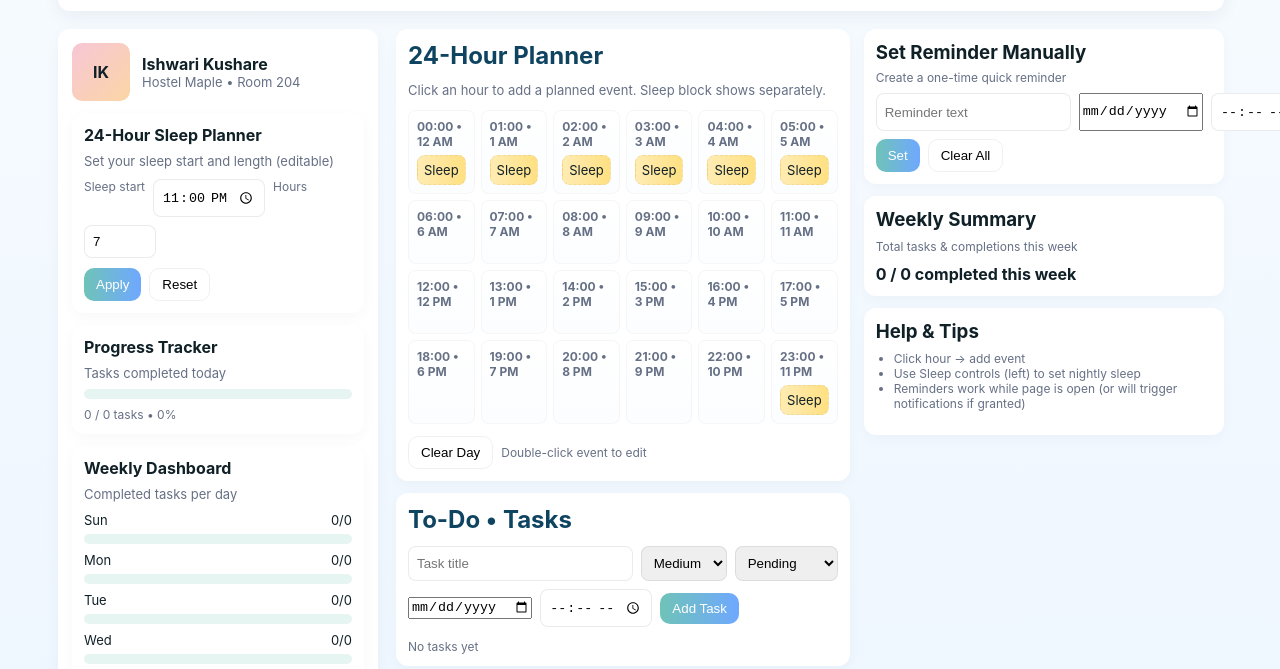
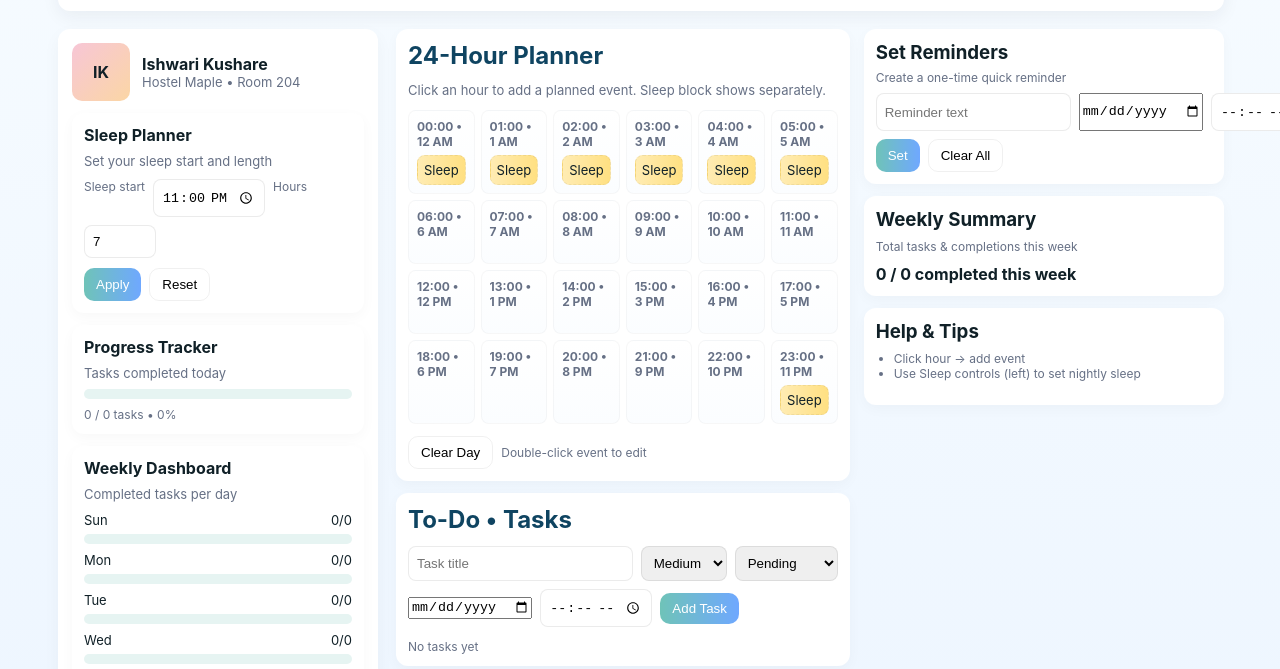
Before and after one commit to ishwari0503-IT/myweb, a plain HTML site: page index.html in a window 1280 px wide. Shown: the part 109-778 px from the top of the page. Drawn offline with Linux system fonts and the light colour scheme.

Commit message:
Update index.html

```diff
--- a/index.html
+++ b/index.html
@@ -394,8 +394,8 @@
             </div>
 
             <div class="card">
-                <div style="font-weight:700;margin-bottom:8px">24-Hour Sleep Planner</div>
-                <div class="small">Set your sleep start and length (editable)</div>
+                <div style="font-weight:700;margin-bottom:8px">Sleep Planner</div>
+                <div class="small">Set your sleep start and length </div>
                 <div style="margin-top:10px;display:flex;gap:8px;flex-wrap:wrap">
                     <label class="small-muted">Sleep start</label>
                     <input id="sleepStart" type="time" value="23:00">
@@ -485,7 +485,7 @@
                 <!-- RIGHT WIDGETS -->
                 <aside>
                     <div class="card">
-                        <h3 style="margin:0">Set Reminder Manually</h3>
+                        <h3 style="margin:0">Set Reminders </h3>
                         <div class="small-muted" style="margin-top:6px">Create a one-time quick reminder</div>
                         <div style="display:flex;gap:8px;margin-top:8px">
                             <input id="quickRemText" type="text" placeholder="Reminder text" style="flex:1">
@@ -509,7 +509,6 @@
                         <ul class="small-muted" style="margin-top:8px;padding-left:18px">
                             <li>Click hour → add event</li>
                             <li>Use Sleep controls (left) to set nightly sleep</li>
-                            <li>Reminders work while page is open (or will trigger notifications if granted)</li>
                         </ul>
                     </div>
                 </aside>
```
